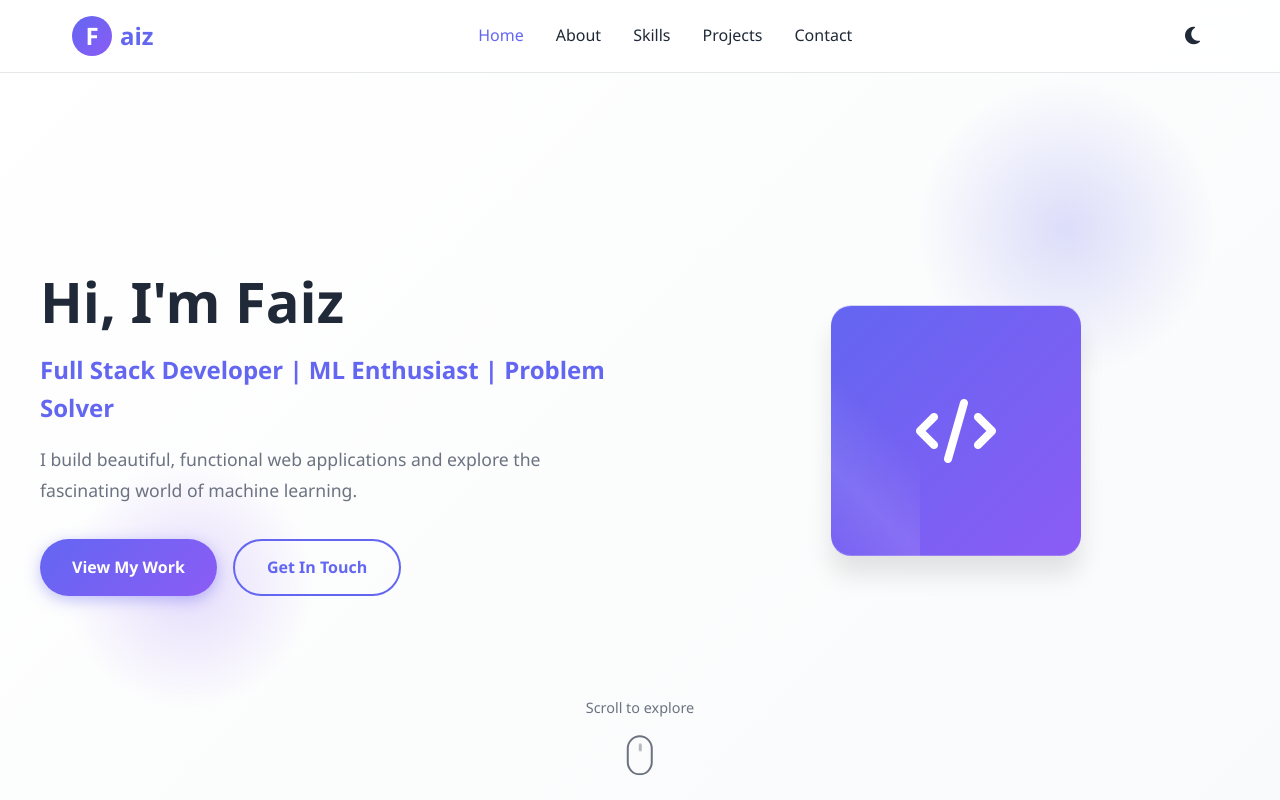
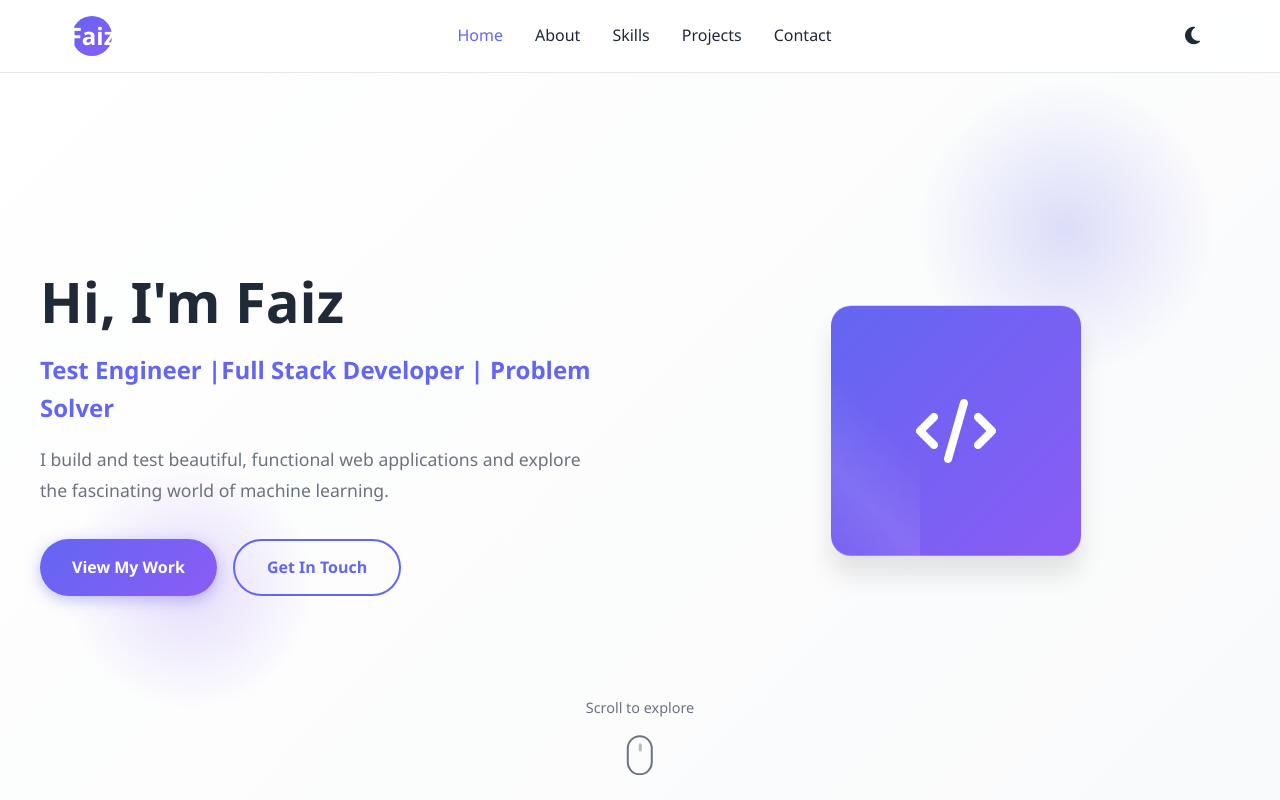
Before and after one commit to Mfaiz378/Portfolio, a website: page index.html in a window 1280 px wide. Shown: the top 800 px of the page. Drawn offline with Linux system fonts and the light colour scheme.

Commit message:
Update index.html

```diff
--- a/index.html
+++ b/index.html
@@ -12,7 +12,7 @@
     <nav class="navbar">
         <div class="nav-container">
             <div class="nav-logo">
-                <a href="#home"><span class="logo-icon">F</span>aiz</a>
+                <a href="#home"><span class="logo-icon">Faiz</span></a>
             </div>
             <ul class="nav-menu">
                 <li><a href="#home" class="nav-link">Home</a></li>
@@ -39,8 +39,8 @@
         <div class="hero-content">
             <div class="hero-text">
                 <h1 class="hero-title">Hi, I'm <span class="highlight">Faiz</span></h1>
-                <p class="hero-subtitle">Full Stack Developer | ML Enthusiast | Problem Solver</p>
-                <p class="hero-description">I build beautiful, functional web applications and explore the fascinating world of machine learning.</p>
+                <p class="hero-subtitle">Test Engineer |Full Stack Developer | Problem Solver</p>
+                <p class="hero-description">I build and test beautiful, functional web applications and explore the fascinating world of machine learning.</p>
                 <div class="hero-buttons">
                     <a href="#projects" class="btn btn-primary">View My Work</a>
                     <a href="#contact" class="btn btn-secondary">Get In Touch</a>
```
